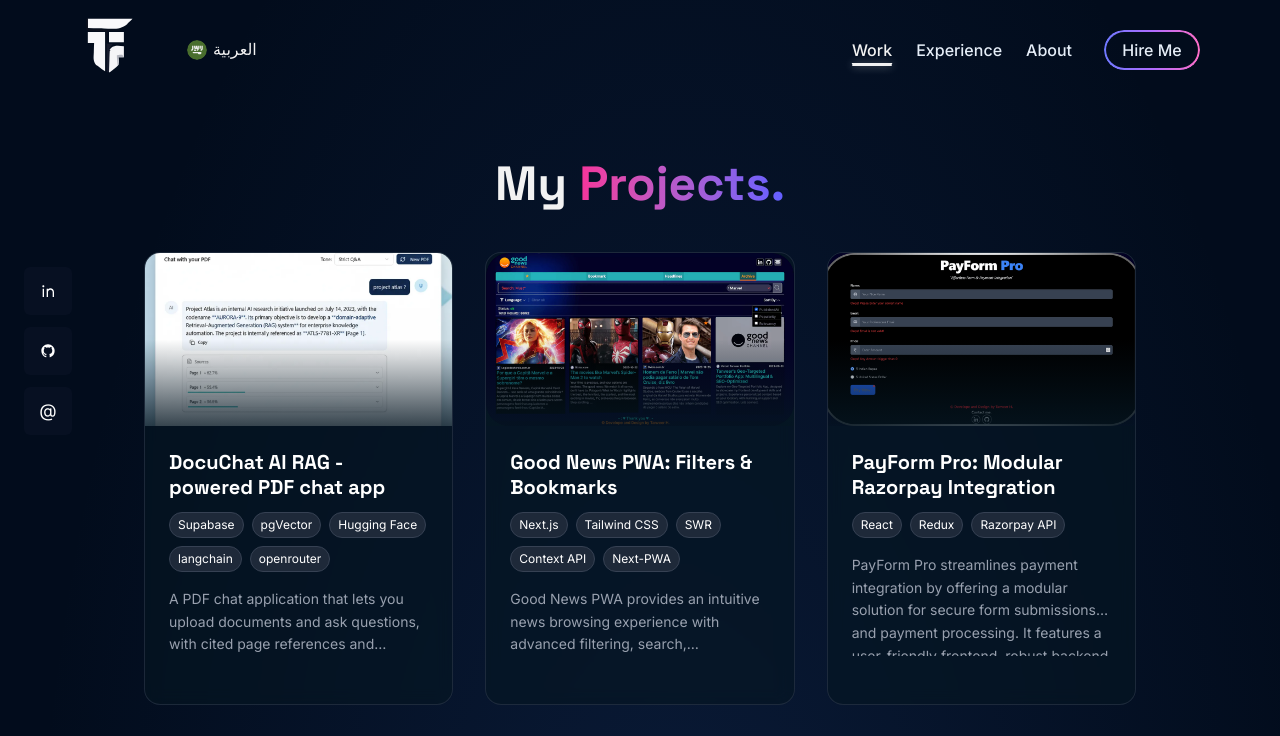
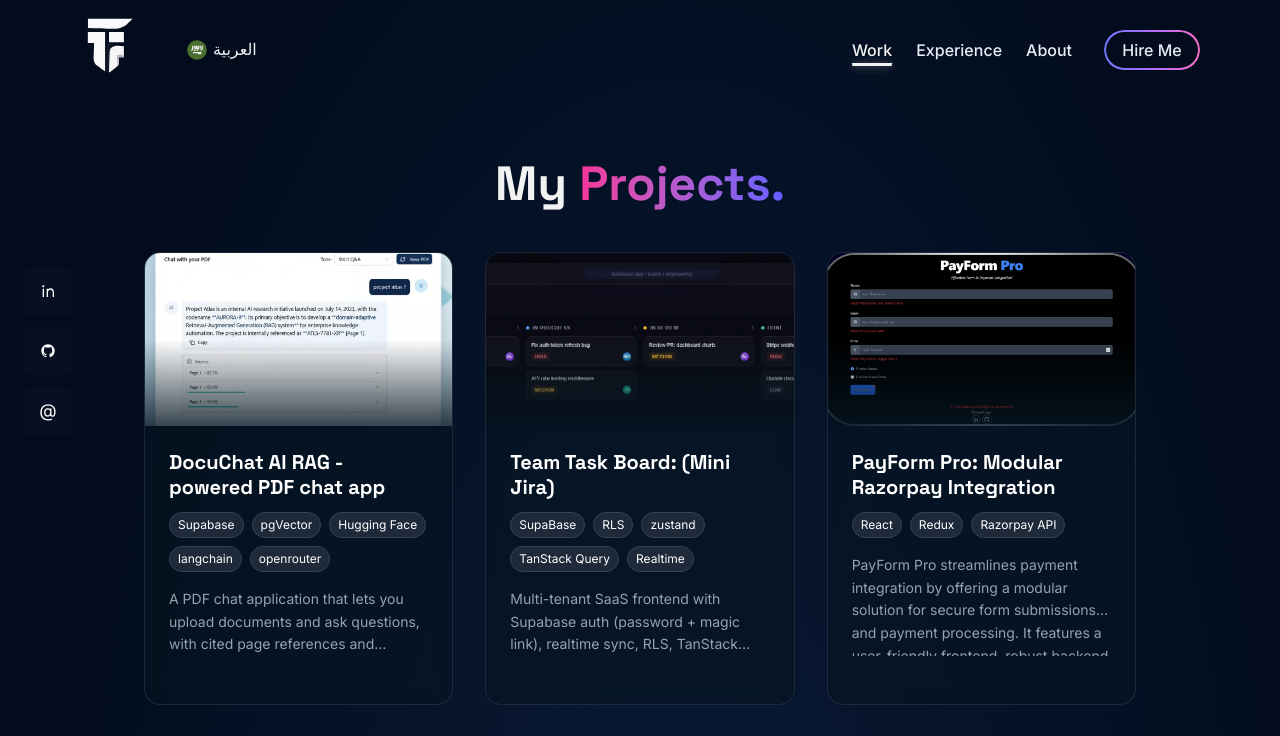
Before and after one commit to Tanveer-G/tanveer-portfolio, a Next.js app: page /en-US/work in a window 1280 px wide. Shown: the top 736 px of the page. Built offline with nearby package versions, Linux system fonts and the light colour scheme.

Commit message:
Add: add Task Board project

```diff
--- a/messages/ar-SA/projects.json
+++ b/messages/ar-SA/projects.json
@@ -24,6 +24,10 @@
       "docuchat-ai": {
         "title": "DocuChat AI RAG - تطبيق دردشة ملفات PDF مدعوم بالذكاء الاصطناعي",
         "description": "تطبيق دردشة لملفات PDF يتيح لك تحميل المستندات وطرح الأسئلة، مع مراجع صفحات موثقة وتتبع شفاف للمصادر."
+      },
+      "task-board": {
+        "title": "لوحة مهام الفريق: (ميني جيرا)",
+        "description": "واجهة SaaS متعددة المستأجرين مع مصادقة Supabase (كلمة مرور + رابط سحري)، مزامنة في الوقت الفعلي، أمان قاعدة بيانات متعدد المستأجرين (RLS)، التخزين المؤقت باستخدام TanStack Query، Zustand، واجهة متجاوبة مع أولوية الهاتف المحمول، وتحليلات GTM."
       },
       "good-news": {
         "title": "Good News PWA: الفلاتر والإشارات المرجعية",
--- a/messages/en-US/projects.json
+++ b/messages/en-US/projects.json
@@ -24,6 +24,10 @@
       "docuchat-ai": {
         "title": "DocuChat AI RAG - powered PDF chat app",
         "description": "A PDF chat application that lets you upload documents and ask questions, with cited page references and transparent source tracking."
+      },
+      "task-board": {
+        "title": "Team Task Board: (Mini Jira)",
+        "description": "Multi-tenant SaaS frontend with Supabase auth (password + magic link), realtime sync, RLS, TanStack Query caching, Zustand, mobile-first responsive UI, and GTM analytics."
       },
       "good-news": {
         "title": "Good News PWA: Filters & Bookmarks",
--- a/src/constants/projects.ts
+++ b/src/constants/projects.ts
@@ -85,7 +85,8 @@
   PIC_PERFECT = 'pic-perfect',
   PORTFOLIO = 'portfolio',
   WEATHER_APP = 'weather-app',
-  BLOCKBUSTER = 'blockbuster'
+  BLOCKBUSTER = 'blockbuster',
+  TASK_BOARD= 'task-board'
 }
 
 // Single source of truth for all non-translatable project data
@@ -99,15 +100,15 @@
     techStack: ["Supabase", "pgVector", "Hugging Face", "langchain", "openrouter"],
     categories: ["AI", "RAG", "chat"]
   },
-  [ProjectId.GOOD_NEWS]: {
-    id: ProjectId.GOOD_NEWS,
-    image: "/projects/goodnews.webp",
-    video: "/projects/video/good-news.mp4",
-    live: "https://tanveer-goodnews.vercel.app/",
-    github: "https://github.com/Tanveer-G/GoodNewsPWA-FiltersAndBookmark",
+    [ProjectId.TASK_BOARD]: {
+    id: ProjectId.TASK_BOARD,
+    image: "/projects/taskboard.webp",
+    // video: "/projects/video/good-news.mp4",
+    live: "https://th-task-board.netlify.app/",
+    github: "https://github.com/Tanveer-G/",
     featured: true,
-    techStack: ["Next.js", "Tailwind CSS", "SWR", "Context API", "Next-PWA"],
-    categories: ["pwa", "nextjs", "news"]
+    techStack: ["SupaBase", "RLS", "zustand", "TanStack Query", "Realtime"],
+    categories: ["supabase", "nextjs", "postgres"]
   },
   [ProjectId.PAYFORM_PRO]: {
     id: ProjectId.PAYFORM_PRO,
@@ -117,6 +118,16 @@
     featured: true,
     techStack: ["React", "Redux", "Razorpay API"],
     categories: ["react", "payments", "commerce"]
+  },
+    [ProjectId.GOOD_NEWS]: {
+    id: ProjectId.GOOD_NEWS,
+    image: "/projects/goodnews.webp",
+    video: "/projects/video/good-news.mp4",
+    live: "https://tanveer-goodnews.vercel.app/",
+    github: "https://github.com/Tanveer-G/GoodNewsPWA-FiltersAndBookmark",
+    featured: true,
+    techStack: ["Next.js", "Tailwind CSS", "SWR", "Context API", "Next-PWA"],
+    categories: ["pwa", "nextjs", "news"]
   },
   [ProjectId.ZIPSEARCH]: {
     id: ProjectId.ZIPSEARCH,
```
Also changed, not shown: public/projects/taskboard.png (added), public/projects/taskboard.webp (added).
